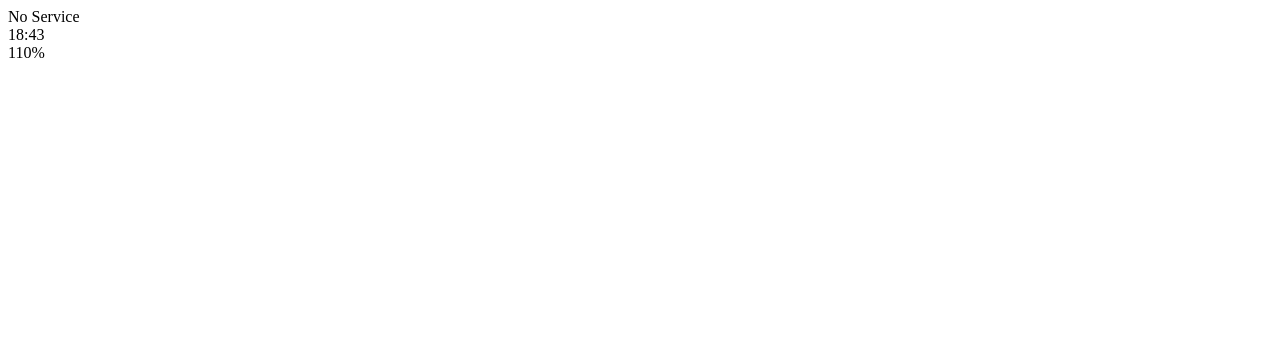
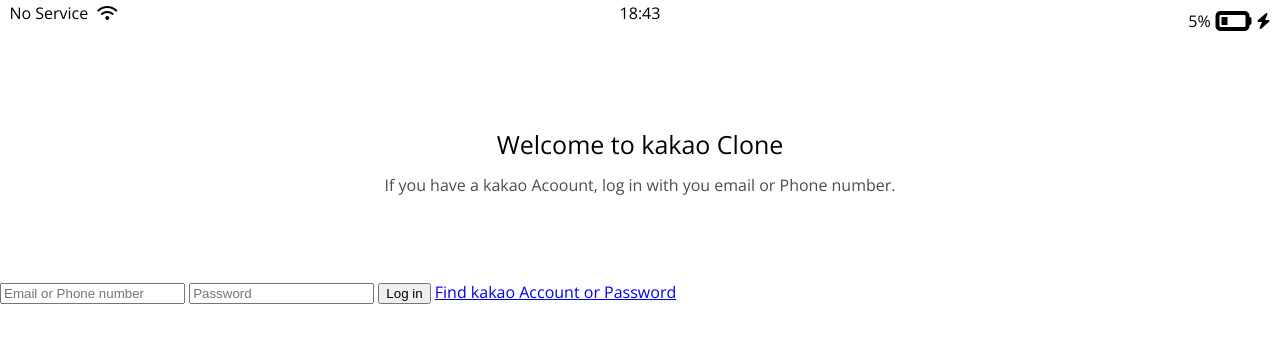
Before and after one commit to IANAHB0517/Github_clone, a plain HTML site: page kakaotalk/index.html in a window 1280 px wide. Drawn offline with nearby package versions, Linux system fonts and the light colour scheme.

Commit message:
indexcssing

```diff
--- /dev/null
+++ b/kakaotalk/CSS/reset.css
@@ -0,0 +1,44 @@
+
+html, body, div, span, applet, object, iframe,
+h1, h2, h3, h4, h5, h6, p, blockquote, pre,
+a, abbr, acronym, address, big, cite, code,
+del, dfn, em, img, ins, kbd, q, s, samp,
+small, strike, strong, sub, sup, tt, var,
+b, u, i, center,
+dl, dt, dd, ol, ul, li,
+fieldset, form, label, legend,
+table, caption, tbody, tfoot, thead, tr, th, td,
+article, aside, canvas, details, embed,
+figure, figcaption, footer, header, hgroup,
+menu, nav, output, ruby, section, summary,
+time, mark, audio, video {
+	margin: 0;
+	padding: 0;
+	border: 0;
+	font-size: 100%;
+	font: inherit;
+	vertical-align: baseline;
+}
+/* HTML5 display-role reset for older browsers */
+article, aside, details, figcaption, figure,
+footer, header, hgroup, menu, nav, section {
+	display: block;
+}
+body {
+	line-height: 1;
+}
+ol, ul {
+	list-style: none;
+}
+blockquote, q {
+	quotes: none;
+}
+blockquote:before, blockquote:after,
+q:before, q:after {
+	content: '';
+	content: none;
+}
+table {
+	border-collapse: collapse;
+	border-spacing: 0;
+}
--- /dev/null
+++ b/kakaotalk/CSS/status-bar.css
@@ -0,0 +1,29 @@
+.status-bar{
+    display:flex;
+    justify-content: center;
+    padding:5px 3px;
+}
+
+.status-bar__column {
+    width:33%;
+}
+
+
+.status-bar__column:first-child span {
+    margin-right: 5px;
+}
+
+.status-bar__column:nth-child(2) {
+    display:flex;
+    justify-content: center;
+}
+
+.status-bar__column:last-child {
+    display:flex;
+    justify-content: flex-end;
+    align-items:center;
+}
+
+.status-bar__column .fa-battery-quarter{
+    margin: 0px 5px;
+}
--- /dev/null
+++ b/kakaotalk/CSS/styles.css
@@ -0,0 +1,28 @@
+@import url('https://fonts.googleapis.com/css2?family=Open+Sans&display=swap');
+@import "reset.css";
+@import "status-bar.css";
+
+body {
+    font-family: "Open Sans", sans-serif;
+}
+
+.welcome-header{
+    margin:90px 0px;;
+    text-align:center;
+    display:flex;
+    flex-direction:column;
+    align-items:center;
+
+}
+
+.welcome-header__title{
+    margin-bottom:20px;
+    font-size:25px;
+
+}
+
+
+.welcome-header__text {
+    width:60%;
+    opacity:0.7;
+}
--- a/kakaotalk/index.html
+++ b/kakaotalk/index.html
@@ -4,22 +4,37 @@
     <meta charset="UTF-8">
     <meta http-equiv="X-UA-Compatible" content="IE=edge">
     <meta name="viewport" content="width=device-width, initial-scale=1.0">
-    <title>Welcome to kakaotalk</title>
+    <link rel="stylesheet" href="css/styles.css">
+    <title>Welcome to kakao Clone</title>
 </head>
 <body>
     <div class="status-bar">
         <div class="status-bar__column">
             <span>No Service</span>
-            <!-- To do : Wifi Icon -->
+            <i class="fa-solid fa-wifi"></i>
         </div>
         <div class="status-bar__column">
             <span>18:43</span>
         </div>
         <div class="status-bar__column">
-            <span>110%</span>
-            <!-- Battery Icon -->
-            <!-- Lightning Icon -->
+            <span>5%</span>
+            <i class="fa-solid fa-battery-quarter fa-2x"></i>
+            <i class="fa-solid fa-bolt"></i>
         </div>
     </div>
+    <header class="welcome-header">
+        <h1 class="welcome-header__title">Welcome to kakao Clone</h1>
+        <p class="welcome-header__text">If you have a kakao Acoount, log in with you email or Phone number.</p>
+    </header>
+
+    <form id="login-form" action="">
+        <input type="text" placeholder="Email or Phone number">
+        <input type="password" placeholder="Password">
+        <input type="submit" value="Log in">
+        <a href="#">Find kakao Account or Password</a>
+    </form>
+
+
+    <script src="https://kit.fontawesome.com/7418948509.js" crossorigin="anonymous"></script>
 </body>
 </html>
```
Also changed, not shown: kakaotalk/stlyesheet.css (deleted).
